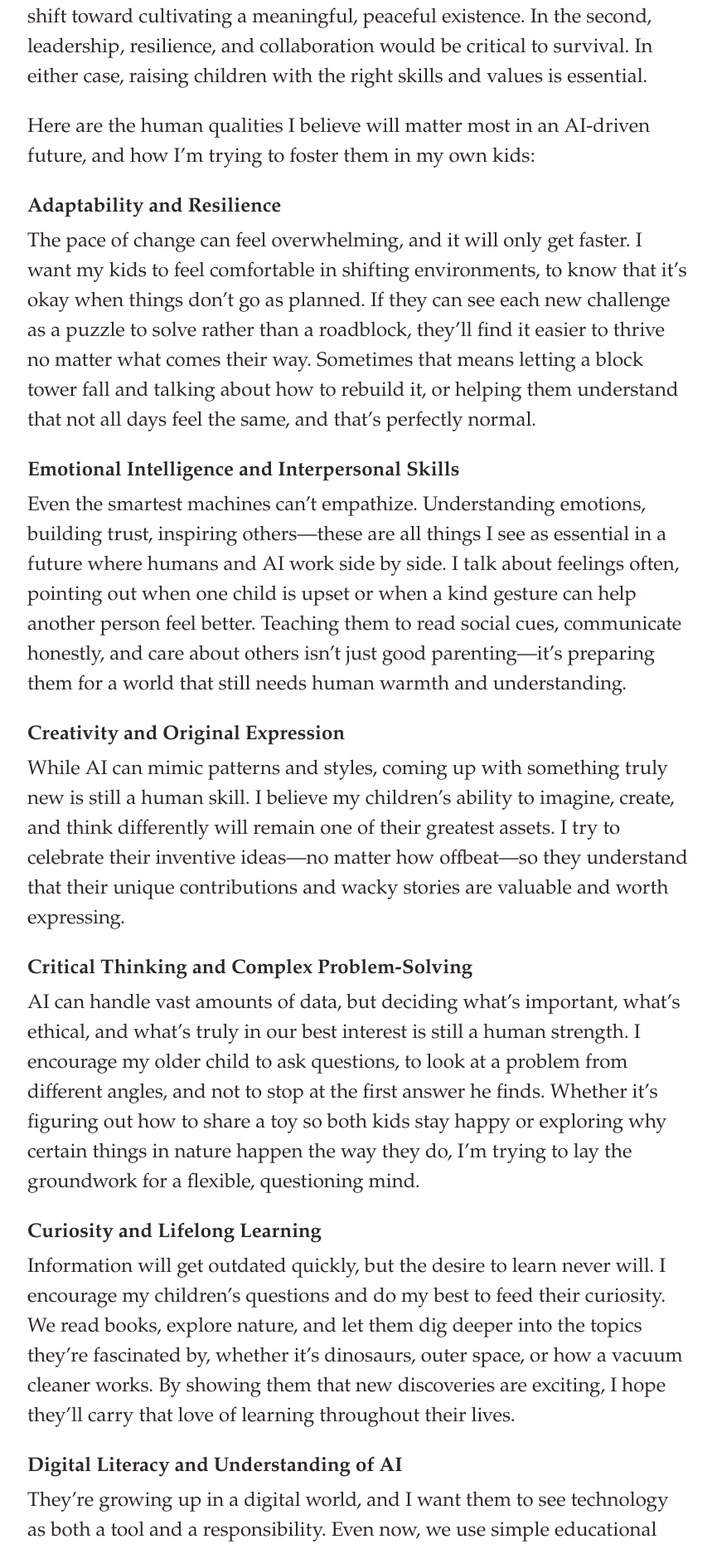
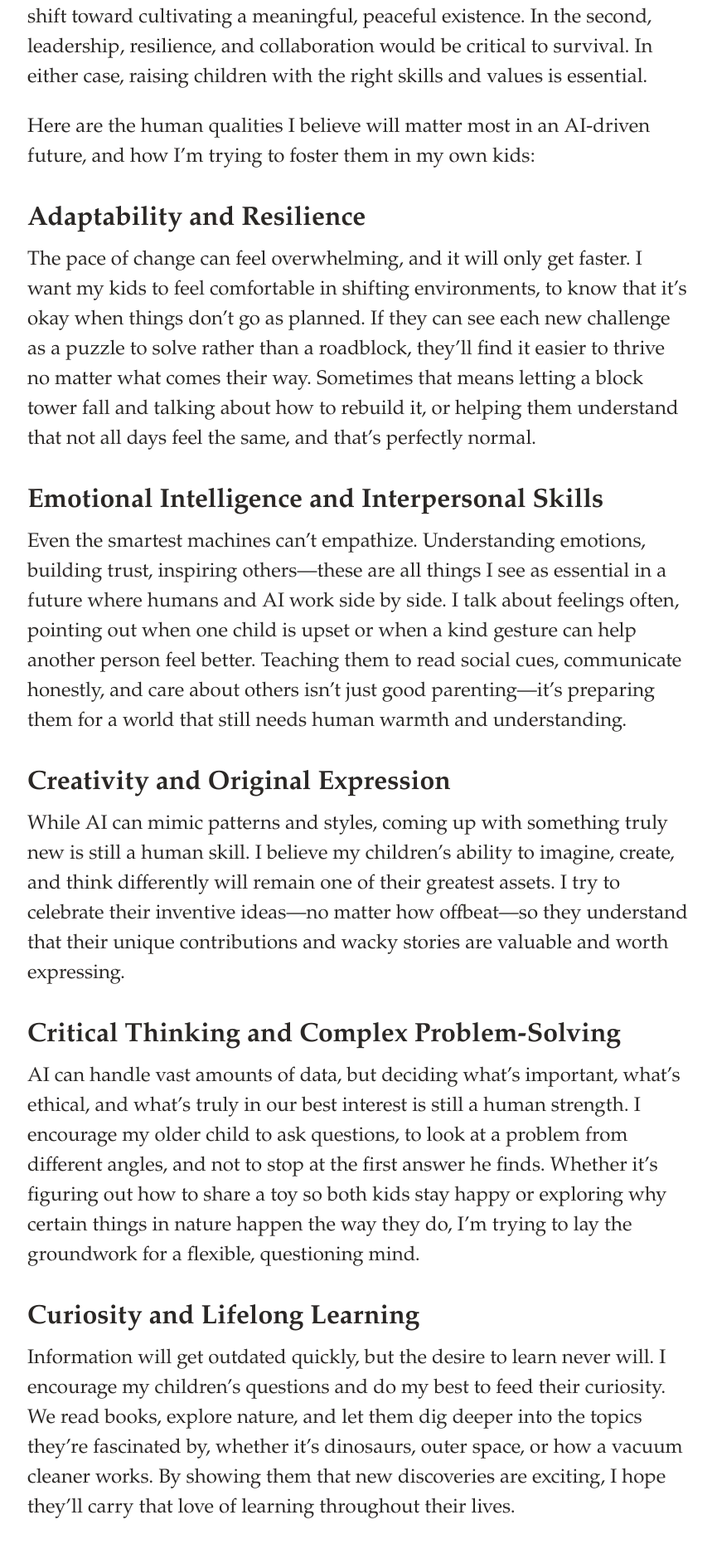
Before and after one commit to jiaming-ai/jiaming-ai.github.io, a Jekyll site: the page built from _posts/2024-12-07-future-edu.md, in a window 1280 px wide. Shown: the part 1621-3488 px from the top of the page at 83% size, without its empty margins (207-1066 px from the left). Built offline with Jekyll 4.4.1, drawn with Linux system fonts in a browser that asks for light colours.

Commit message:
fu ed edit

```diff
--- a/_posts/2024-12-07-future-edu.md
+++ b/_posts/2024-12-07-future-edu.md
@@ -19,25 +19,25 @@ However, no matter how advanced AI becomes, certain human qualities will remain
 
 Here are the human qualities I believe will matter most in an AI-driven future, and how I’m trying to foster them in my own kids:
 
-### Adaptability and Resilience
+## Adaptability and Resilience
 The pace of change can feel overwhelming, and it will only get faster. I want my kids to feel comfortable in shifting environments, to know that it’s okay when things don’t go as planned. If they can see each new challenge as a puzzle to solve rather than a roadblock, they’ll find it easier to thrive no matter what comes their way. Sometimes that means letting a block tower fall and talking about how to rebuild it, or helping them understand that not all days feel the same, and that’s perfectly normal.
 
-### Emotional Intelligence and Interpersonal Skills
+## Emotional Intelligence and Interpersonal Skills
 Even the smartest machines can’t empathize. Understanding emotions, building trust, inspiring others—these are all things I see as essential in a future where humans and AI work side by side. I talk about feelings often, pointing out when one child is upset or when a kind gesture can help another person feel better. Teaching them to read social cues, communicate honestly, and care about others isn’t just good parenting—it’s preparing them for a world that still needs human warmth and understanding.
 
-### Creativity and Original Expression
+## Creativity and Original Expression
 While AI can mimic patterns and styles, coming up with something truly new is still a human skill. I believe my children’s ability to imagine, create, and think differently will remain one of their greatest assets. I try to celebrate their inventive ideas—no matter how offbeat—so they understand that their unique contributions and wacky stories are valuable and worth expressing.
 
-### Critical Thinking and Complex Problem-Solving
+## Critical Thinking and Complex Problem-Solving
 AI can handle vast amounts of data, but deciding what’s important, what’s ethical, and what’s truly in our best interest is still a human strength. I encourage my older child to ask questions, to look at a problem from different angles, and not to stop at the first answer he finds. Whether it’s figuring out how to share a toy so both kids stay happy or exploring why certain things in nature happen the way they do, I’m trying to lay the groundwork for a flexible, questioning mind.
 
-### Curiosity and Lifelong Learning
+## Curiosity and Lifelong Learning
 Information will get outdated quickly, but the desire to learn never will. I encourage my children’s questions and do my best to feed their curiosity. We read books, explore nature, and let them dig deeper into the topics they’re fascinated by, whether it’s dinosaurs, outer space, or how a vacuum cleaner works. By showing them that new discoveries are exciting, I hope they’ll carry that love of learning throughout their lives.
 
-### Digital Literacy and Understanding of AI
+## Digital Literacy and Understanding of AI
 They’re growing up in a digital world, and I want them to see technology as both a tool and a responsibility. Even now, we use simple educational apps, and as they get older, we’ll talk about how AI and other technologies work. I want them to know that these systems are created by humans and can have biases or limitations. Understanding how to navigate digital tools safely and ethically is just as important as any other life skill.
 
-### Ethical and Moral Frameworks
+## Ethical and Moral Frameworks
 As intelligent machines become more capable, questions about fairness, privacy, and responsibility will matter more than ever. As my children mature, I plan to involve them in conversations about what’s right, what’s fair, and how our actions affect others. Even at a young age, talking about why we share, why we apologize, and why we stand up for others can lay the foundation for the moral compass they’ll need in an AI-driven world.
 
 In the next [post](https://jiaming.im/2024/12/08/future-edu-guidelines.html), I'll try to come with more detailed guidelines on how to foster those human skills.
```
